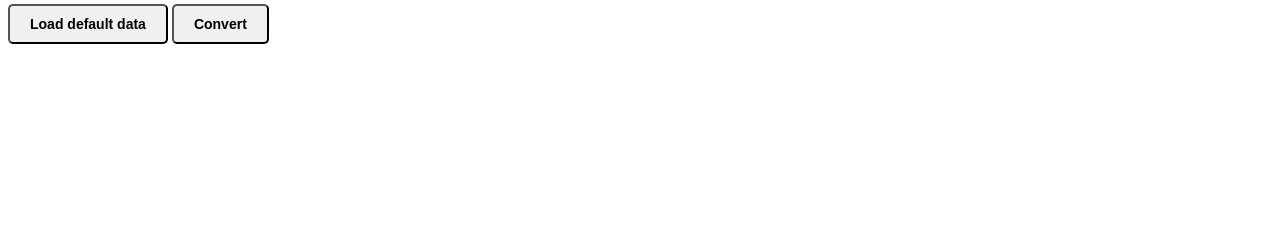
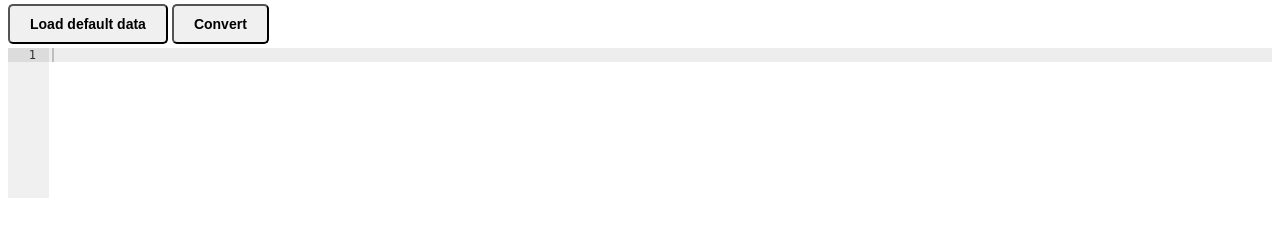
Before and after one commit to nfdi4objects/n4o-graph-apis, a Flask app: page /lidoconv in a window 1280 px wide. Shown: the part 548-800 px from the top of the page. Run offline with Flask 3, Linux system fonts and the light colour scheme; parts of the project's set-up code (start-up, migrations or seed data) failed here and were passed over; some libraries are stand-ins or nearby versions.

Commit message:
x3ml editor

```diff
--- a/app.py
+++ b/app.py
@@ -186,16 +186,23 @@ def sparql_form():
 def lidoconv():
     return render('lidoconv.html')
 
+def toFile(fname,data):
+    if data:
+        with open(fname,'w') as fid:
+            fid.write(data)
+            fid.close()
+            return fname
+
 @app.route('/run_code', methods=['POST'])
 def run_code():
-    converter = LidoRDFConverter('lido2rdf.x3ml')
+
     workFile = 'tmp.xml'
     fmt = 'turtle'
     code = 'no data'
-    with open(workFile,'w') as fid:
-        fid.write(request.json['code'])
-        fid.close()
-        graph,_ = converter.processXML(workFile)
+    if sourceFile := toFile(workFile,request.json['code']):
+        x3File = toFile('mapping.x3ml',request.json['mapping']) or 'lido2rdf.x3ml'
+        converter = LidoRDFConverter(x3File)
+        graph,_ = converter.processXML(sourceFile)
         code = graph.serialize(format=fmt)
     return jsonify({'output': code})
 
--- a/static/style2.css
+++ b/static/style2.css
@@ -47,3 +47,10 @@
     font-family: monospace;
 
 }
+
+#x3mle {
+    height: 150px;
+    width: 100%; /* Adjust width as needed */
+    font-size: 12px;
+    font-family: monospace;
+}
--- a/templates/lidoconv.html
+++ b/templates/lidoconv.html
@@ -28,6 +28,9 @@
             <i class="fas fa-circle-notch fa-spin" id="loadingIcon" style="display: none; margin-left: 10px;"></i>
         </button>
     </div>
+    <div class="container">
+        <div id="x3mle" contenteditable="false"></div>
+    </div>
 
     <script>
         var editor = ace.edit("editor");
@@ -39,14 +42,21 @@
         //output.setTheme("ace/theme/monokai");
         output.session.setMode("ace/mode/turtle");
         output.setPrintMarginColumn(-1)
+        output.setOptions({ "readOnly" : true})
+
+        var x3mle = ace.edit("x3mle");
+        //output.setTheme("ace/theme/monokai");
+        x3mle.session.setMode("ace/mode/turtle");
+        x3mle.setPrintMarginColumn(-1)
 
         $("#runButton").click(function() {
             var code = editor.getValue();
+            var mapping = x3mle.getValue();
             $.ajax({
                 url: '/run_code',
                 method: 'POST',
                 contentType: 'application/json',
-                data: JSON.stringify({code: code}),
+                data: JSON.stringify({code: code, mapping: mapping}),
                 success: function(response) {
                     output.setValue(response.output);
                 }
```
Also changed, not shown: 1 other file.
